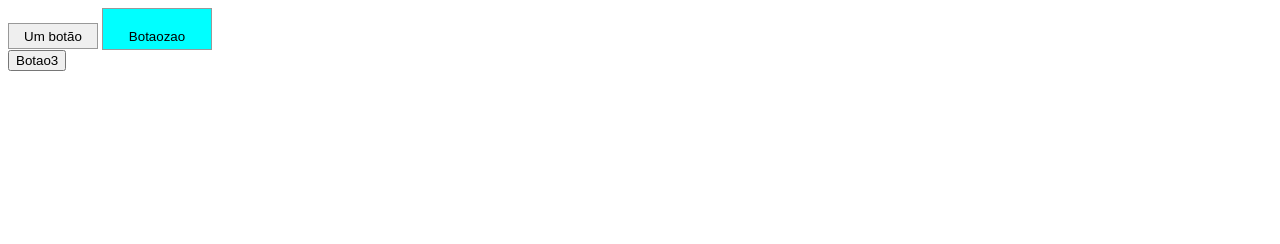
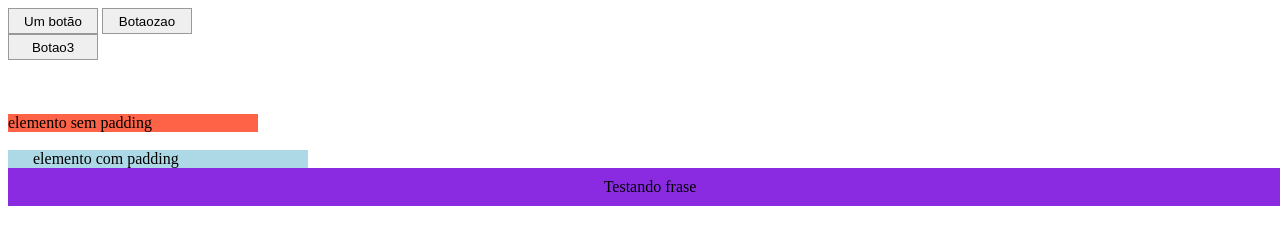
Before and after one commit to WagnerPimentel/Aula-Frank-HTML-CSS-17.01, a plain HTML site: page index.html in a window 1280 px wide. Drawn offline with Linux system fonts and the light colour scheme.

Commit message:
Continuando os testes
Finalzando a aula do dia.

```diff
--- a/index.html
+++ b/index.html
@@ -8,13 +8,24 @@
 </head>
 <body>
 
-    <button class="botao">Um botão</button>
+    <div id="teste">
+        <button class="botao">Um botão</button>
+        <button class="botao">Botaozao</button> <br>
+        <button class="botao">Botao3</button>
+    </div>  <br> <br> <br>
 
-    <button class="botao2">Botaozao</button> <br>
+    <div class="caixa">
+        elemento sem padding
+    </div> <br>
 
-    <button class="botao3">Botao3</button>
+    <div class="caixa-com-padding">
+        elemento com padding
+    </div>
+
+    <div class="caixa-centralizada">
+        Testando frase
+    </div>
 
     <script src="app.js"></script>
-
 </body>
 </html>
--- a/style.css
+++ b/style.css
@@ -5,14 +5,22 @@
     width: 90px;
 }
 
-.botao2{
-    border: 1px solid #999;
-    height: 26px;
-    padding: 20px 15px;
-    width: 110px;
-    background-color: aqua
+.caixa{
+    background-color: tomato;
+    width: 250px;
 }
 
-.botao3{
+.caixa-com-padding{
+    background-color: lightblue;
+    padding: 0 25px;
+    width: 250px;
+}
 
+.caixa-centralizada{
+    display: flex;
+    background-color: blueviolet;
+    padding: 10px;
+    width: 100%;
+    align-items: center;
+    justify-content: center;
 }
```
